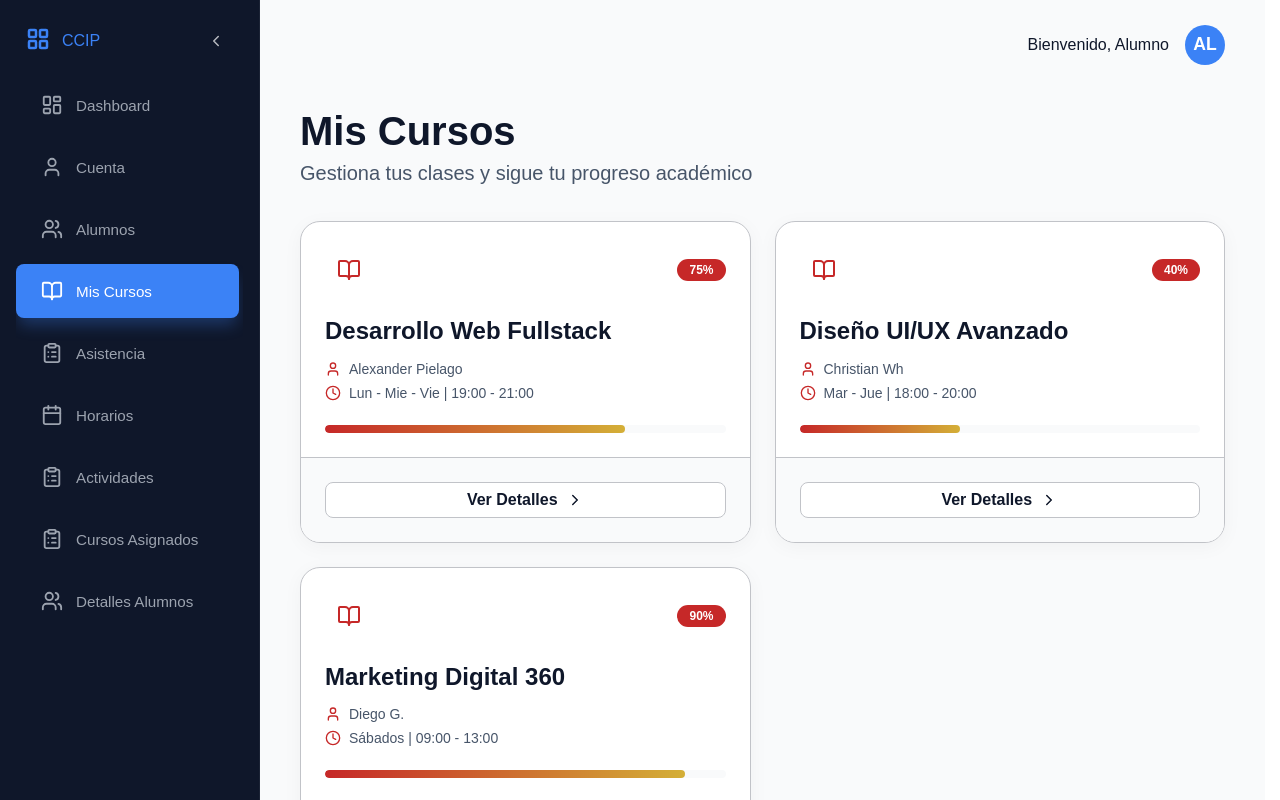
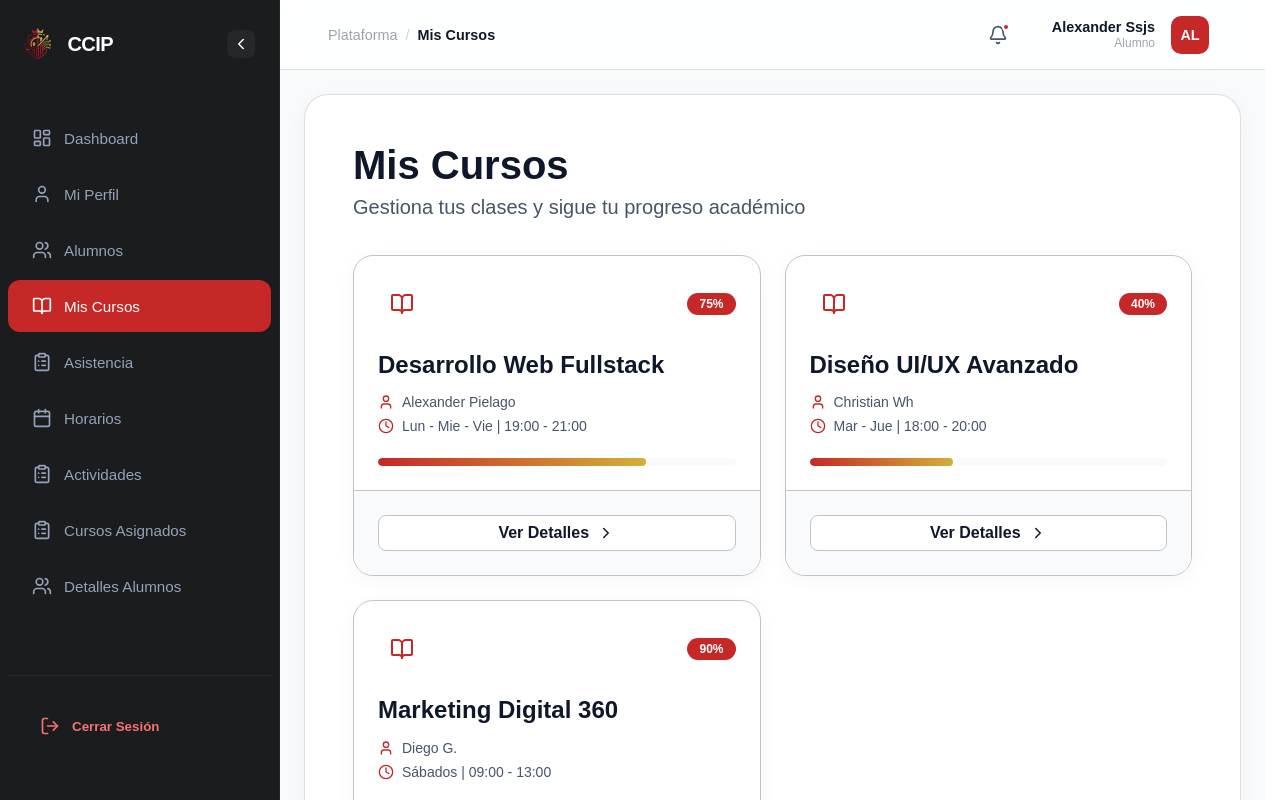
Before and after one commit to AlexanderSsjs/Plataforma-Instituto-Frontend-CPPI, a React (Vite) app: page /dashboard/cursos in a window 1280 px wide. Built offline with nearby package versions, Linux system fonts and the light colour scheme.

Commit message:
Refinamiento integral de la interfaz: implementación de diseño premium con glassmorphism, mejora de sidebar y topbar, y optimización de la experiencia responsiva en PrivateLayout

```diff
--- a/src/layouts/PrivateLayout/PrivateLayout.jsx
+++ b/src/layouts/PrivateLayout/PrivateLayout.jsx
@@ -1,6 +1,6 @@
 import React, { useState, useEffect } from 'react';
 import { Outlet, Link, useLocation } from 'react-router-dom';
-import { Menu, X, LayoutDashboard, User, BookOpen, LogOut, ChevronLeft, LayoutGrid, Users, Calendar, ClipboardList } from 'lucide-react';
+import { Menu, X, LayoutDashboard, User, BookOpen, LogOut, ChevronLeft, LayoutGrid, Users, Calendar, ClipboardList, Bell, Search } from 'lucide-react';
 import styles from './PrivateLayout.module.scss';
 
 const PrivateLayout = () => {
@@ -23,7 +23,7 @@ const PrivateLayout = () => {
 
     const navLinks = [
         { path: '/dashboard', label: 'Dashboard', icon: LayoutDashboard },
-        { path: '/dashboard/perfil', label: 'Cuenta', icon: User },
+        { path: '/dashboard/perfil', label: 'Mi Perfil', icon: User },
         { path: '/dashboard/alumnos', label: 'Alumnos', icon: Users },
         { path: '/dashboard/cursos', label: 'Mis Cursos', icon: BookOpen },
         { path: '/dashboard/Asistencias', label: 'Asistencia', icon: ClipboardList },
@@ -35,17 +35,15 @@ const PrivateLayout = () => {
 
     return (
         <div className={styles.dashboardWrapper}>
-            {/* 1. Sidebar Lateral (Desktop) / Menú Flotante (Mobile) */}
+            {/* 1. Sidebar Lateral */}
             <aside className={`${styles.sidebar} ${isMobileMenuOpen ? styles.mobileOpen : ''} ${isDesktopCollapsed ? styles.collapsed : ''}`}>
                 <div className={styles.sidebarHeader}>
-                    <div className={styles.logoContainer} onClick={() => isDesktopCollapsed && toggleDesktopMenu()}>
-                        <div className={styles.logoIcon}>
-                            <LayoutGrid size={24} strokeWidth={2.5} />
-                        </div>
+                    <Link to="/dashboard" className={styles.logoContainer}>
+                        <img src="/logo-transparent.png" alt="CCIP Logo" className={styles.logoImg} />
                         <span className={`${styles.logoText} ${isDesktopCollapsed ? styles.hidden : styles.visible}`}>
                             CCIP
                         </span>
-                    </div>
+                    </Link>
 
                     <button
                         className={`${styles.collapseBtn} ${isDesktopCollapsed ? styles.hideBtn : styles.showBtn}`}
@@ -61,14 +59,14 @@ const PrivateLayout = () => {
                 </div>
 
                 <nav className={styles.navigation}>
-                    <ul>
+                    <ul className={styles.navLinks}>
                         {navLinks.map((link) => {
                             const isActive = location.pathname === link.path;
                             return (
                                 <li key={link.path}>
                                     <Link to={link.path} className={`${styles.navItem} ${isActive ? styles.active : ''}`}>
                                         <div className={styles.navIcon}>
-                                            <link.icon size={22} />
+                                            <link.icon size={20} />
                                         </div>
                                         {!isDesktopCollapsed && <span className={styles.navLabel}>{link.label}</span>}
                                         {isDesktopCollapsed && isMobileMenuOpen && <span className={styles.navLabel}>{link.label}</span>}
@@ -77,33 +75,61 @@ const PrivateLayout = () => {
                             );
                         })}
                     </ul>
+
+                    <div className={styles.navFooter}>
+                        <button className={styles.logoutBtn}>
+                            <LogOut size={20} />
+                            {!isDesktopCollapsed && <span>Cerrar Sesión</span>}
+                        </button>
+                    </div>
                 </nav>
             </aside>
 
-            {/* Overlay para móvil cuando el menú está abierto */}
+            {/* Overlay para móvil */}
             {isMobileMenuOpen && (
                 <div className={styles.overlay} onClick={toggleMobileMenu} aria-hidden="true"></div>
             )}
 
             <div className={`${styles.mainContent} ${isDesktopCollapsed ? styles.expanded : ''}`}>
-                {/* 2. Topbar / Header del Dashboard */}
+                {/* 2. Topbar Mejorado */}
                 <header className={styles.topbar}>
+                    <div className={styles.topbarLeft}>
                         <button className={styles.mobileToggleBtn} onClick={toggleMobileMenu} aria-label="Abrir menú">
                             <Menu size={24} />
                         </button>
+                        <div className={styles.breadcrumb}>
+                            <span className={styles.breadcrumbLabel}>Plataforma</span>
+                            <span className={styles.breadcrumbSeparator}>/</span>
+                            <span className={styles.breadcrumbCurrent}>
+                                {navLinks.find(l => l.path === location.pathname)?.label || 'Panel'}
+                            </span>
+                        </div>
+                    </div>
 
                     <div className={styles.topbarRight}>
+                        <button className={styles.topbarAction} aria-label="Notificaciones">
+                            <Bell size={20} />
+                            <span className={styles.actionBadge}></span>
+                        </button>
+
+                        <div className={styles.userProfile}>
                             <div className={styles.userInfo}>
-                            <span className={styles.userName}>Bienvenido, Alumno</span>
-                            <div className={styles.userBadge}>AL</div>
+                                <span className={styles.userName}>Alexander Ssjs</span>
+                                <span className={styles.userRole}>Alumno</span>
+                            </div>
+                            <div className={styles.userAvatar}>
+                                <span>AL</span>
+                            </div>
                         </div>
                     </div>
                 </header>
 
-                {/* 3. Contenido Dinámico */}
+                {/* 3. Contenido con Marco */}
+                <div className={styles.pageContainer}>
                     <main className={styles.pageBody}>
                         <Outlet />
                     </main>
+                </div>
             </div>
         </div>
     );
--- a/src/layouts/PrivateLayout/PrivateLayout.module.scss
+++ b/src/layouts/PrivateLayout/PrivateLayout.module.scss
@@ -5,362 +5,405 @@
     display: flex;
     min-height: 100vh;
     background-color: $bg-light;
+    overflow: hidden;
 }
 
 // ------------------------------------
-// Sidebar
+// Sidebar (Menú Lateral)
 // ------------------------------------
 .sidebar {
     width: $sidebar-width;
     height: 100vh;
-    background-color: $text-dark;
+    background-color: #1a1c1e; // Fondo oscuro elegante
     display: flex;
     flex-direction: column;
-    padding: $space-lg $space-md;
-    transition: width 0.4s $ease-standard, transform 0.4s ease;
+    padding: $space-lg 0;
+    transition: width 0.4s cubic-bezier(0.4, 0, 0.2, 1);
+    position: relative;
+    z-index: 100;
     border-right: 1px solid rgba(255, 255, 255, 0.05);
-    position: sticky;
-    top: 0;
-    box-sizing: border-box;
-    z-index: 100;
 
     &.collapsed {
-        width: 85px;
+        width: 80px;
+
+        .logoText, .navLabel, .logoutBtn span {
+            opacity: 0;
+            visibility: hidden;
+            pointer-events: none;
+        }
+
+        .logoContainer {
+            justify-content: center;
+            padding: 0;
+        }
 
         .navItem {
             justify-content: center;
-            padding: 12px 0;
-
-            &:hover {
-                transform: scale(1.1);
-            }
+            padding: $space-md;
+            margin: 0 $space-sm;
         }
 
-        .collapseBtn {
-            position: absolute;
-            right: -5px;
-            background: #0f172a;
+        .logoutBtn {
+            justify-content: center;
+            padding: $space-md;
         }
     }
 
-    // Mobile: oculto por defecto (fuera de la pantalla)
     @include mobile-only {
         position: fixed;
+        left: 0;
         top: 0;
-        left: 0;
+        bottom: 0;
         transform: translateX(-100%);
-        width: 260px; // En móvil siempre tiene 260px si está abierto
+        width: 280px;
+        transition: transform 0.3s ease;
 
-        &.collapsed {
-            width: 260px; // En móvil no aplicamos el collapse visual de escritorio
+        &.mobileOpen {
+            transform: translateX(0);
         }
-    }
-
-    // Estado abierto en móvil
-    &.mobileOpen {
-        transform: translateX(0);
     }
 }
 
-/* Header y Botón de Colapso */
 .sidebarHeader {
+    padding: 0 $space-lg;
+    margin-bottom: $space-2xl;
     display: flex;
     align-items: center;
     justify-content: space-between;
-    margin-bottom: 20px;
-    padding: 0 10px;
-    position: relative;
+    height: 40px;
 
     .logoContainer {
         display: flex;
         align-items: center;
-        gap: 12px;
-        cursor: pointer;
-        color: #3b82f6; /* Color acento mxsoon */
-    }
+        gap: $space-md;
+        text-decoration: none;
+        transition: all 0.3s ease;
 
-    .logoText {
-        transition: opacity 0.3s ease, transform 0.3s ease;
-
-        &.hidden {
-            opacity: 0;
-            transform: translateX(-10px);
-            pointer-events: none;
-            position: absolute;
+        .logoImg {
+            height: 32px;
+            width: auto;
+            object-fit: contain;
         }
 
-        &.visible {
-            opacity: 1;
-            transform: translateX(0);
+        .logoText {
+            color: white;
+            font-size: 1.25rem;
+            font-weight: 800;
+            letter-spacing: -0.5px;
+            transition: opacity 0.2s ease;
         }
     }
 
     .collapseBtn {
-        background: none;
+        background: rgba(255, 255, 255, 0.05);
         border: none;
-        color: rgba(white, 0.7);
-        cursor: pointer;
-        padding: 0.5rem;
-        border-radius: 50%;
+        color: white;
+        width: 28px;
+        height: 28px;
+        border-radius: 8px;
         display: flex;
         align-items: center;
         justify-content: center;
-        transition: all 0.3s cubic-bezier(0.4, 0, 0.2, 1);
+        cursor: pointer;
+        transition: all 0.3s ease;
 
-        &.hideBtn {
-            opacity: 0;
-            visibility: hidden;
-            transform: scale(0.5) translateX(-10px);
+        &:hover {
+            background: $primary;
+            box-shadow: 0 0 15px rgba($primary, 0.4);
         }
 
-        &.showBtn {
-            opacity: 1;
-            visibility: visible;
-            transform: scale(1) translateX(0);
+        &.hideBtn { opacity: 0; visibility: hidden; }
 
-            &:hover {
-                background: #3b82f6;
-                color: white;
-                box-shadow: 0 0 15px rgba(59, 130, 246, 0.4);
-            }
-        }
-
-        @include mobile-only {
-            display: none; // Oculto en móvil porque usamos el botón mobileCloseBtn
-        }
+        @include mobile-only { display: none; }
     }
 
     .mobileCloseBtn {
         display: none;
         background: none;
         border: none;
-        color: rgba(white, 0.7);
+        color: white;
         cursor: pointer;
-        padding: 0.5rem;
-        border-radius: 50%;
-        transition: all $transition-fast;
-
-        &:hover {
-            color: white;
-            background: rgba(white, 0.1);
-        }
 
         @include mobile-only {
             display: flex;
             align-items: center;
-            justify-content: center;
         }
     }
 }
 
-/* Items de Navegación */
 .navigation {
     flex: 1;
     display: flex;
     flex-direction: column;
-    overflow-y: auto;
-    padding-right: 4px;
+    justify-content: space-between;
+    padding: 0 $space-sm;
+}
 
-    /* Estilizar el scrollbar para que sea discreto */
-    &::-webkit-scrollbar {
-        width: 5px;
-    }
+.navLinks {
+    list-style: none;
+    padding: 0;
+    margin: 0;
+    display: flex;
+    flex-direction: column;
+    gap: 4px;
 
+    .navItem {
+        display: flex;
+        align-items: center;
+        padding: $space-md $space-lg;
+        color: #94a3b8;
+        text-decoration: none;
+        border-radius: 12px;
+        transition: all 0.2s ease;
+        font-weight: 500;
+        font-size: 0.95rem;
 
-    ul {
-        list-style: none;
-        padding: 0;
-        margin: 0;
-        display: flex;
-        flex-direction: column;
-        gap: 8px;
-        padding-bottom: 20px;
-        li {
-                .navItem {
-                display: flex;
-                align-items: center;
-                padding: $space-md $space-lg;
-                border-radius: $radius-md;
-                color: $text-muted;
-                text-decoration: none;
-                transition: all $transition;
-                cursor: pointer;
-                overflow: hidden;
+        .navIcon {
+            display: flex;
+            align-items: center;
+            justify-content: center;
+            transition: transform 0.2s ease;
+        }
 
-                .navIcon {
-                    min-width: 24px;
-                    display: flex;
-                    justify-content: center;
-                }
+        .navLabel {
+            margin-left: 12px;
+            white-space: nowrap;
+            transition: opacity 0.2s ease;
+        }
 
-                .navLabel {
-                    margin-left: 12px;
-                    font-size: 0.95rem;
-                    font-weight: 500;
-                    white-space: nowrap;
-                }
+        &:hover {
+            color: white;
+            background: rgba(255, 255, 255, 0.05);
 
-                &:hover {
-                    background: rgba(255, 255, 255, 0.05);
-                    color: white;
-                    transform: translateX(4px);
-                }
-
-                &.active {
-                    background: #3b82f6;
-                    color: white !important;
-                    box-shadow: 0 10px 15px -3px rgba(59, 130, 246, 0.3);
-                }
+            .navIcon {
+                transform: scale(1.1);
             }
         }
 
-        .navSpacer {
-            flex: 1;
-        }
+        &.active {
+            color: white;
+            background: $primary;
+            box-shadow: 0 8px 20px rgba($primary, 0.25);
 
-        .logoutContainer {
-            .logoutItem {
-                margin-top: 20px;
-                border-top: 1px solid rgba(255, 255, 255, 0.05);
-                padding-top: 20px;
-                border-radius: 0;
-
-                &:hover {
-                    background: rgba(248, 113, 113, 0.1);
-                    color: #f87171 !important;
-                }
+            .navIcon {
+                color: white;
             }
         }
     }
 }
 
-// ------------------------------------
-// Overlay para móvil
-// ------------------------------------
-.overlay {
-    display: none;
+.navFooter {
+    padding: $space-lg $space-md;
+    border-top: 1px solid rgba(255, 255, 255, 0.05);
 
-    @include mobile-only {
-        display: block;
-        position: fixed;
-        top: 0;
-        left: 0;
-        right: 0;
-        bottom: 0;
-        background: rgba(15, 23, 42, 0.5);
-        backdrop-filter: blur(2px);
-        z-index: 90;
-        @include animation-fade-in-down(0.3s);
+    .logoutBtn {
+        width: 100%;
+        display: flex;
+        align-items: center;
+        gap: 12px;
+        background: none;
+        border: none;
+        color: #f87171;
+        padding: $space-md;
+        border-radius: 12px;
+        cursor: pointer;
+        font-weight: 600;
+        transition: all 0.2s ease;
+
+        &:hover {
+            background: rgba(248, 113, 113, 0.1);
+        }
     }
 }
 
 // ------------------------------------
-// Main Content
+// Main Content & Topbar
 // ------------------------------------
 .mainContent {
     flex: 1;
     display: flex;
     flex-direction: column;
     height: 100vh;
-    overflow-y: auto;
-    overflow-x: hidden; // Evita scroll horizontal innecesario
-    width: 100%;
-    transition: all 0.4s cubic-bezier(0.175, 0.885, 0.32, 1.1);
-    position: relative; // Para mejor control de capas
+    background-color: $bg-light;
+    transition: padding 0.4s ease;
+    position: relative;
 }
 
-// ------------------------------------
-// Topbar (Mobile Only as requested implicitly by prototype structure which had no topbar on desktop, but we need it for mobile toggle and user badge)
-// ------------------------------------
 .topbar {
-    height: $nav-height;
-    background: transparent;
-    border-bottom: none;
+    height: 70px;
     display: flex;
     align-items: center;
     justify-content: space-between;
-    padding: 0 40px;
+    padding: 0 $space-2xl;
     position: sticky;
     top: 0;
-    z-index: 10;
-    margin-top: 20px; /* para separar del techo un poco */
+    z-index: 90;
+
+    // Glassmorphism Premium
+    background: $glass-bg-strong;
+    backdrop-filter: $blur-premium;
+    border-bottom: 1px solid $glass-border;
 
     @include mobile-only {
-        padding: 0 20px;
-        background: white;
-        margin-top: 0;
-        border-bottom: 1px solid $border-color;
+        padding: 0 $space-lg;
+        height: 65px;
     }
 }
 
-.mobileToggleBtn {
-    display: none;
-    background: none;
-    border: none;
-    color: $text-dark;
-    cursor: pointer;
-    padding: 0.5rem;
-    border-radius: $radius-sm;
-    transition: background-color $transition-fast;
+.topbarLeft {
+    display: flex;
+    align-items: center;
+    gap: $space-lg;
 
-    &:hover {
-        background-color: $bg-light;
+    .mobileToggleBtn {
+        display: none;
+        background: none;
+        border: none;
+        color: $text-dark;
+        cursor: pointer;
+        padding: $space-xs;
+
+        @include mobile-only { display: flex; }
     }
 
-    @include mobile-only {
+    .breadcrumb {
         display: flex;
         align-items: center;
-        justify-content: center;
+        gap: $space-sm;
+        font-size: 0.9rem;
+
+        .breadcrumbLabel { color: $text-muted; }
+        .breadcrumbSeparator { color: $text-muted; opacity: 0.5; }
+        .breadcrumbCurrent {
+            color: $text-dark;
+            font-weight: 600;
+        }
+
+        @include mobile-only { display: none; }
     }
 }
 
 .topbarRight {
     display: flex;
     align-items: center;
-    margin-left: auto;
+    gap: $space-xl;
+
+    .topbarAction {
+        background: none;
+        border: none;
+        color: $text-light;
+        cursor: pointer;
+        position: relative;
+        display: flex;
+        padding: $space-xs;
+        transition: color 0.2s ease;
+
+        &:hover { color: $primary; }
+
+        .actionBadge {
+            position: absolute;
+            top: 2px;
+            right: 2px;
+            width: 8px;
+            height: 8px;
+            background: $primary;
+            border-radius: 50%;
+            border: 2px solid white;
+        }
+    }
 }
 
-.userInfo {
+.userProfile {
     display: flex;
     align-items: center;
-    gap: 1rem;
+    gap: $space-md;
+    padding: $space-xs $space-sm;
+    border-radius: 12px;
+    transition: background 0.2s ease;
+    cursor: pointer;
 
-    .userName {
-        font-weight: 500;
-        color: $text-dark;
-
-        @include mobile-only {
-            display: none;
-        }
+    &:hover {
+        background: rgba(0, 0, 0, 0.03);
     }
 
-    .userBadge {
-        width: 40px;
-        height: 40px;
-        background: #3b82f6;
+    .userInfo {
+        display: flex;
+        flex-direction: column;
+        text-align: right;
+
+        .userName {
+            font-size: 0.9rem;
+            font-weight: 600;
+            color: $text-dark;
+            line-height: 1.2;
+        }
+
+        .userRole {
+            font-size: 0.75rem;
+            color: $text-muted;
+            font-weight: 500;
+        }
+
+        @include mobile-only { display: none; }
+    }
+
+    .userAvatar {
+        width: 38px;
+        height: 38px;
+        background: $primary;
         color: white;
-        border-radius: 50%;
+        border-radius: 10px;
         display: flex;
         align-items: center;
         justify-content: center;
         font-weight: 700;
-        font-size: 1.1rem;
-        cursor: pointer;
+        font-size: 0.9rem;
+        box-shadow: 0 4px 10px rgba($primary, 0.2);
     }
 }
 
 // ------------------------------------
-// Page Body (Contenido)
+// Page Container (El "Marco")
 // ------------------------------------
+.pageContainer {
+    flex: 1;
+    padding: $space-lg;
+    overflow-y: auto;
+    background-color: $bg-light;
+
+    @include mobile-only {
+        padding: $space-md;
+    }
+}
+
 .pageBody {
-    padding: 40px;
-    padding-bottom: 100px; // AUMENTA ESTO para que el contenido no pegue abajo
+    background: $bg-card;
+    border-radius: 24px;
+    min-height: 100%;
+    padding: $space-2xl;
+    box-shadow: $sh-sm;
+    border: 1px solid $glass-border;
     max-width: 1400px;
     margin: 0 auto;
     width: 100%;
     box-sizing: border-box;
-    min-height: calc(100vh - 100px);
+
     @include mobile-only {
-        padding: 20px;
+        padding: $space-lg;
+        border-radius: 16px;
     }
 }
+
+.overlay {
+    position: fixed;
+    inset: 0;
+    background: rgba(0, 0, 0, 0.3);
+    backdrop-filter: blur(4px);
+    z-index: 95;
+    animation: fadeIn 0.3s ease;
+}
+
+@keyframes fadeIn {
+    from { opacity: 0; }
+    to { opacity: 1; }
+}
```
Also changed, not shown: public/logo-transparent.png (added). Lines whose indentation alone changed are shown as unchanged.
